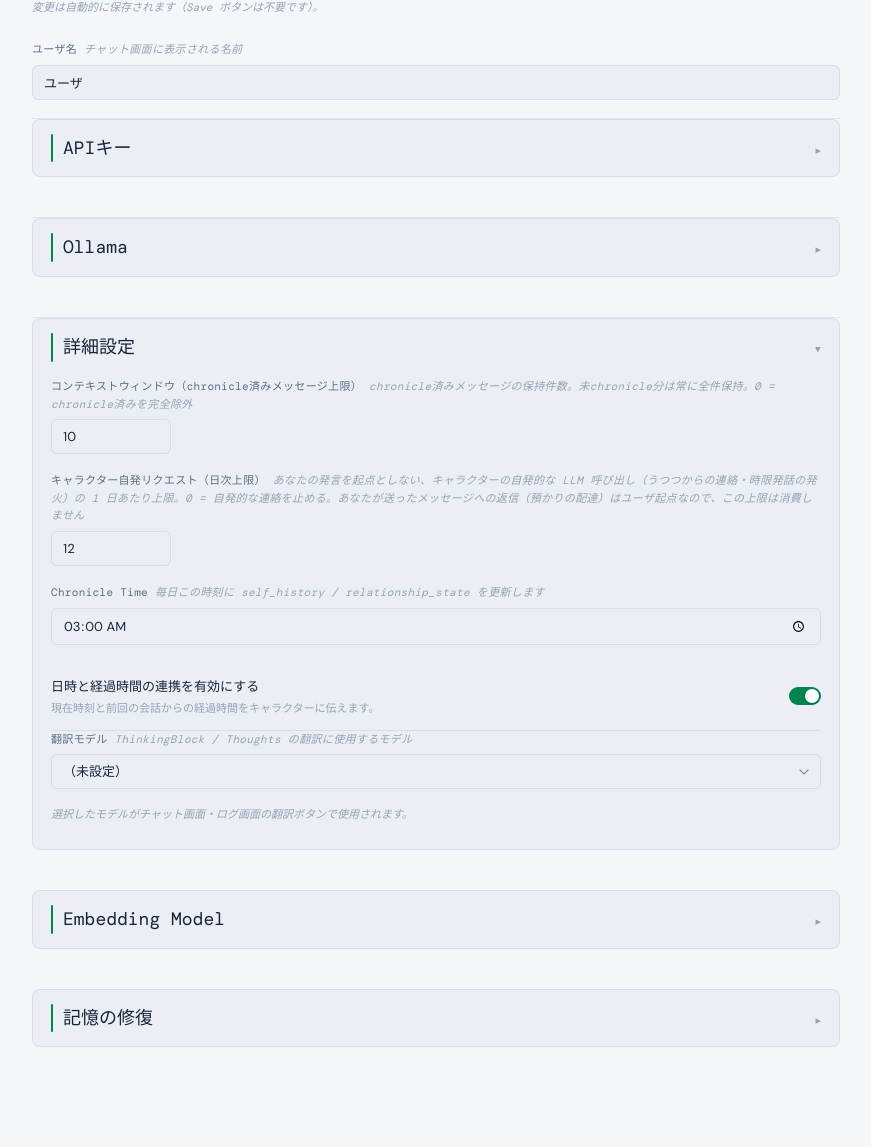
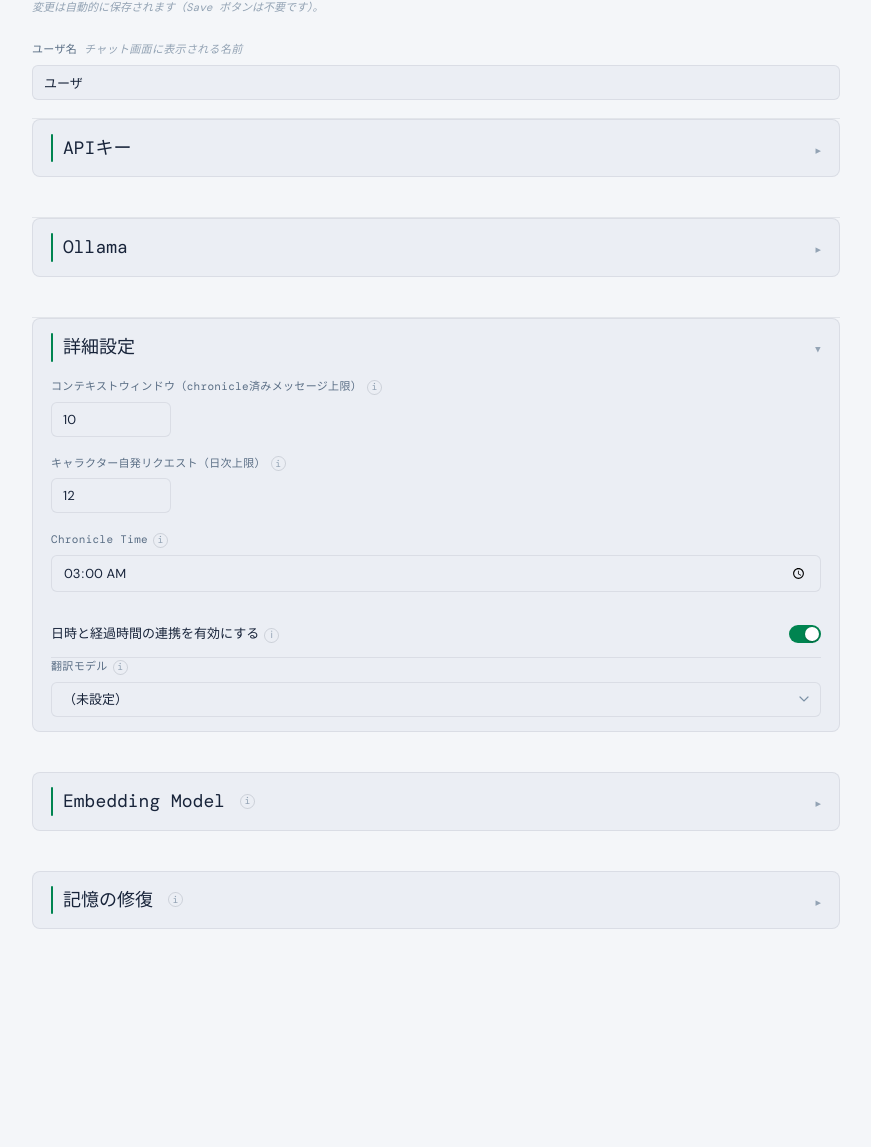
Before and after one commit to mowarowsea/Chotgor, a FastAPI app: page /ui/settings in a window 1280 px wide, after a click on "詳細設定". Shown: the part 241-1388 px from the top of the page, without its empty margins (204-1075 px from the left). After the commit the page ends 1170 px from the top, so only its background shows below. Run offline with FastAPI, Linux system fonts and the light colour scheme; data that the repository does not hold is empty.

Commit message:
feat: 長い注意書きを ⓘ ポップオーバー（ch-help）に畳む
settings 画面の注意書きが常時表示で埋まっていたため、共通アトム
`ch-help`（ⓘ アイコン＋ポップオーバー）を追加し、長文の説明を畳んだ。

- chotgor.css に 21章 HELP POPOVER を追加（hover/focus-within で開く）
- base.html にクリック固定（タッチ端末・長文用）と画面端の left 補正を実装
- templates/macros.html に `ch_help(text)` マクロを新設（全ページ共用）
- settings.html の長い ch-hint / ch-prose を ⓘ へ移動。
  一言で済むヒント（ユーザ名・provider 名・Base URL など）はインラインのまま

Co-Authored-By: Claude Opus 5 <noreply@anthropic.com>

```diff
--- a/backend/static/chotgor.css
+++ b/backend/static/chotgor.css
@@ -36,6 +36,7 @@
                                （accordion / icon upload / crop modal）。JSが参照するため改名不可。
    19. INFO BOX / ACTION BAR — ch-info / ch-actionbar
    20. LOGS                  — 旧 .log-* を chotgor 側で上書き（最後に置き、base の後で@mediaが効く）
+   21. HELP POPOVER          — ch-help（ⓘ アイコン＋補足ポップオーバー）
 
    【不変条件】レスポンシブ上書き（@media）は、対象セレクタの base 定義より必ず
    "後ろ" に置く。前に置くと後勝ちで base に負け、モバイルで上書きが効かなくなる。
@@ -2012,3 +2013,94 @@ details[open] > summary > .log-toggle-icon { transform: rotate(90deg); }
   .log-row { grid-template-columns: 1fr; row-gap: 4px; }
   .log-detail { padding-left: 16px; margin-left: 8px; }
 }
+
+/* ============================================================
+   21. HELP POPOVER — ⓘ 注記
+   ------------------------------------------------------------
+   長い注意書きをラベル脇の ⓘ に畳むための共通アトム。
+   hover / focus-within で開き、クリックで固定（タッチ端末・長文用）。
+   クリック固定と、画面端で見切れないための left 補正（inline style）は
+   base.html のスクリプトが担当する。ここでの left は JS 無効時の既定値。
+   【落とし穴】<summary> や <label> の中に置かれるため、ボタンは必ず
+   type="button" とし、クリックは JS 側で握り潰すこと（details の開閉や
+   checkbox のトグルを誘発させない）。
+   ============================================================ */
+.ch-help {
+  position: relative;
+  display: inline-flex;
+  vertical-align: middle;
+  margin-left: 5px;
+}
+/* baseline 揃えの見出し（ch-section-title）内では中央に揃える */
+.ch-section-title > .ch-help { align-self: center; }
+
+.ch-help__btn {
+  display: inline-flex;
+  align-items: center;
+  justify-content: center;
+  width: 15px;
+  height: 15px;
+  padding: 0;
+  font-family: var(--ch-fm);
+  font-size: 10px;
+  line-height: 1;
+  color: var(--ch-t3);
+  background: transparent;
+  border: 1px solid var(--ch-sep2);
+  border-radius: var(--ch-radius-full);
+  cursor: help;
+  transition: color .15s, border-color .15s, background .15s;
+}
+.ch-help__btn:hover,
+.ch-help__btn:focus-visible,
+.ch-help.is-open > .ch-help__btn {
+  color: var(--ch-a);
+  border-color: var(--ch-a);
+  background: var(--ch-a-faint);
+}
+
+.ch-help__body {
+  position: absolute;
+  top: calc(100% + 7px);
+  left: -7px;
+  z-index: 60;
+  width: max-content;
+  max-width: min(340px, calc(100vw - 44px));
+  padding: 10px 12px;
+  font-family: var(--ch-f);
+  font-size: 11.5px;
+  font-style: normal;
+  font-weight: 400;
+  line-height: 1.75;
+  letter-spacing: 0;
+  text-align: left;
+  white-space: normal;
+  color: var(--ch-t2);
+  background: var(--ch-bg);
+  border: 1px solid var(--ch-sep2);
+  border-radius: var(--ch-radius-md);
+  box-shadow: var(--ch-shadow);
+  opacity: 0;
+  visibility: hidden;
+  transform: translateY(-3px);
+  transition: opacity .12s, transform .12s, visibility .12s;
+}
+.ch-help:hover > .ch-help__body,
+.ch-help:focus-within > .ch-help__body,
+.ch-help.is-open > .ch-help__body {
+  opacity: 1;
+  visibility: visible;
+  transform: none;
+}
+
+.ch-help__body code {
+  font-family: var(--ch-fm);
+  font-size: 10.5px;
+  color: var(--ch-a);
+  background: var(--ch-code-bg);
+  border-radius: var(--ch-radius-sm);
+  padding: 1px 5px;
+}
+.ch-help__body strong { color: var(--ch-t); font-weight: 500; }
+.ch-help__body p { margin: 0; }
+.ch-help__body p + p { margin-top: 7px; }
--- a/backend/templates/base.html
+++ b/backend/templates/base.html
@@ -68,6 +68,53 @@
           });
         });
       })();
+
+      // ⓘ ヘルプポップオーバー（.ch-help）。開閉自体は CSS の :hover / :focus-within が担い、
+      // ここではクリック固定（タッチ端末・長文を読む用）と右端の見切れ回避だけを足す。
+      // .ch-help は <summary> や <label> の中に置かれるため、クリックは必ず握り潰す
+      // （details の開閉や checkbox のトグルを誘発させない）。
+      (function () {
+        function closeAll(except) {
+          document.querySelectorAll('.ch-help.is-open').forEach(function (el) {
+            if (el !== except) el.classList.remove('is-open');
+          });
+        }
+        // 画面端で見切れないよう left を補正する。visibility:hidden でも矩形は取れるので、
+        // 表示直前（hover/focus が入った時点）に測って inline style で寄せる。
+        // .ch-help__body は .ch-help 基準の絶対配置なので、ビューポート座標で決めた
+        // 位置をアンカー基準のオフセットに直して入れる。
+        var MARGIN = 12;
+        function place(help) {
+          var body = help.querySelector('.ch-help__body');
+          if (!body) return;
+          body.style.left = '';  // 素の幅を測るため既定位置へ戻す
+          var anchor = help.getBoundingClientRect();
+          var width = body.getBoundingClientRect().width;
+          var left = Math.min(anchor.left - 7, window.innerWidth - MARGIN - width);
+          left = Math.max(left, MARGIN);
+          body.style.left = (left - anchor.left) + 'px';
+        }
+        document.addEventListener('click', function (e) {
+          var btn = e.target.closest && e.target.closest('.ch-help__btn');
+          if (!btn) { closeAll(null); return; }
+          e.preventDefault();
+          e.stopPropagation();
+          var help = btn.closest('.ch-help');
+          var willOpen = !help.classList.contains('is-open');
+          closeAll(help);
+          place(help);
+          help.classList.toggle('is-open', willOpen);
+        });
+        ['mouseover', 'focusin'].forEach(function (type) {
+          document.addEventListener(type, function (e) {
+            var help = e.target.closest && e.target.closest('.ch-help');
+            if (help && !help.classList.contains('is-open')) place(help);
+          });
+        });
+        document.addEventListener('keydown', function (e) {
+          if (e.key === 'Escape') closeAll(null);
+        });
+      })();
     </script>
     {% block scripts %}{% endblock %}
 </body>
--- /dev/null
+++ b/backend/templates/macros.html
@@ -0,0 +1,17 @@
+{#
+  全ページ共通の Jinja マクロ置き場。
+  使い方: {% from "macros.html" import ch_help %}
+#}
+
+{#
+  ch_help(text) — ラベル脇に ⓘ を置き、hover/クリックで補足を出す。
+
+  長い注意書きを常時表示せずに畳むための共通部品。text は
+  テンプレート著者が書く信頼済み文字列として `|safe` で埋め込むため、
+  <code> や <strong> をそのまま渡せる。ユーザ入力を渡さないこと。
+  見た目は chotgor.css の `.ch-help`（21章）、
+  クリック固定と右端の見切れ回避は base.html のスクリプトが担当。
+#}
+{% macro ch_help(text, label="補足を表示") -%}
+<span class="ch-help"><button type="button" class="ch-help__btn" aria-label="{{ label }}">i</button><span class="ch-help__body" role="tooltip">{{ text|safe }}</span></span>
+{%- endmacro %}
--- a/backend/templates/settings.html
+++ b/backend/templates/settings.html
@@ -1,6 +1,9 @@
 {% extends "base.html" %}
 {% block title %}settings &mdash; Chotgor{% endblock %}
 {% block breadcrumb %}/ <a href="/ui/settings" class="ch-crumb">settings</a>{% endblock %}
+
+{# 長い注意書きはラベル脇の ⓘ に畳む（インラインの ch-hint は一言だけに留める） #}
+{% from "macros.html" import ch_help %}
 
 {#
   masked_api_key_input: APIキー入力フィールドの共通マクロ。
@@ -138,8 +141,9 @@
 
             <label class="ch-switch-row">
                 <span class="ch-switch-row__text">
-                    <span class="ch-switch-row__label">Qwen3 thinking モードを無効化（/no_think）</span>
-                    <span class="ch-switch-row__note">qwen3 系モデルで文字化けが起きる場合に有効にする。<code>think: false</code> APIフラグが効かないモデルに対して、/no_think コントロールトークンを最後のuserメッセージ先頭に追加します。</span>
+                    <span class="ch-switch-row__label">Qwen3 thinking モードを無効化（/no_think）{{ ch_help(
+                        'qwen3 系モデルで文字化けが起きる場合に有効にします。<code>think: false</code> APIフラグが効かないモデルに対して、<code>/no_think</code> コントロールトークンを最後の user メッセージ先頭に追加します。'
+                    ) }}</span>
                 </span>
                 <span class="ch-toggle">
                     <input type="checkbox" id="ollama_no_think" name="ollama_no_think" value="true"
@@ -157,8 +161,10 @@
 
             <!-- コンテキストウィンドウ圧縮 -->
             <div class="ch-field">
-                <label class="ch-label" for="context_window_max_chronicled">コンテキストウィンドウ（chronicle済みメッセージ上限）
-                    <span class="ch-hint">chronicle済みメッセージの保持件数。未chronicle分は常に全件保持。0 = chronicle済みを完全除外</span>
+                <label class="ch-label" for="context_window_max_chronicled">コンテキストウィンドウ（chronicle済みメッセージ上限）{{ ch_help(
+                    '<p>chronicle 済みメッセージを何件まで文脈に残すかの上限です。</p>'
+                    '<p>未 chronicle のメッセージは常に全件保持されます。<code>0</code> にすると chronicle 済みを完全に除外します。</p>'
+                ) }}
                 </label>
                 <input type="number" id="context_window_max_chronicled" name="context_window_max_chronicled"
                        value="{{ settings.get('context_window_max_chronicled', '10') }}"
@@ -167,8 +173,11 @@
 
             <!-- キャラ自発リクエスト（Spontaneous Initiative）— めぐり §5.1 -->
             <div class="ch-field">
-                <label class="ch-label" for="spontaneous_initiative_daily_cap">キャラクター自発リクエスト（日次上限）
-                    <span class="ch-hint">あなたの発言を起点としない、キャラクターの自発的な LLM 呼び出し（うつつからの連絡・時限発話の発火）の 1 日あたり上限。0 = 自発的な連絡を止める。あなたが送ったメッセージへの返信（預かりの配達）はユーザ起点なので、この上限は消費しません</span>
+                <label class="ch-label" for="spontaneous_initiative_daily_cap">キャラクター自発リクエスト（日次上限）{{ ch_help(
+                    '<p>あなたの発言を起点としない、キャラクター自身の LLM 呼び出し（うつつからの連絡・時限発話の発火）の 1 日あたり上限です。'
+                    '<code>0</code> にすると自発的な連絡を止めます。</p>'
+                    '<p>あなたが送ったメッセージへの返信（預かりの配達）はユーザ起点なので、この上限は消費しません。</p>'
+                ) }}
                 </label>
                 <input type="number" id="spontaneous_initiative_daily_cap" name="spontaneous_initiative_daily_cap"
                        value="{{ settings.get('spontaneous_initiative_daily_cap', '12') }}"
@@ -177,8 +186,9 @@
 
             <!-- Chronicle Time -->
             <div class="ch-field">
-                <label class="ch-label" for="chronicle_time">Chronicle Time
-                    <span class="ch-hint">毎日この時刻に self_history / relationship_state を更新します</span>
+                <label class="ch-label" for="chronicle_time">Chronicle Time{{ ch_help(
+                    '毎日この時刻に <code>self_history</code> / <code>relationship_state</code> を更新します。'
+                ) }}
                 </label>
                 <input type="time" id="chronicle_time" name="chronicle_time"
                        value="{{ settings.get('chronicle_time', '03:00') }}"
@@ -188,8 +198,9 @@
             <!-- 時間認識 -->
             <label class="ch-switch-row">
                 <span class="ch-switch-row__text">
-                    <span class="ch-switch-row__label">日時と経過時間の連携を有効にする</span>
-                    <span class="ch-switch-row__note">現在時刻と前回の会話からの経過時間をキャラクターに伝えます。</span>
+                    <span class="ch-switch-row__label">日時と経過時間の連携を有効にする{{ ch_help(
+                        '現在時刻と、前回の会話からの経過時間をキャラクターに伝えます。'
+                    ) }}</span>
                 </span>
                 <span class="ch-toggle">
                     <input type="checkbox" id="enable_time_awareness" name="enable_time_awareness" value="true"
@@ -200,8 +211,10 @@
 
             <!-- 翻訳モデル -->
             <div class="ch-field" style="margin-bottom:0">
-                <label class="ch-label" for="translation_preset_id">翻訳モデル
-                    <span class="ch-hint">ThinkingBlock / Thoughts の翻訳に使用するモデル</span>
+                <label class="ch-label" for="translation_preset_id">翻訳モデル{{ ch_help(
+                    'ThinkingBlock / Thoughts の翻訳に使うモデルです。'
+                    '選択したモデルが、チャット画面とログ画面の翻訳ボタンで使用されます。'
+                ) }}
                 </label>
                 <select id="translation_preset_id" name="translation_preset_id" class="ch-select">
                     <option value="" {% if not settings.get('translation_preset_id') %}selected{% endif %}>（未設定）</option>
@@ -212,7 +225,6 @@
                     </option>
                     {% endfor %}
                 </select>
-                <p class="ch-hint">選択したモデルがチャット画面・ログ画面の翻訳ボタンで使用されます。</p>
             </div>
             </details>
         </form>
@@ -221,14 +233,13 @@
     {# ── Embedding 設定: 再インデックスを伴うため明示ボタン保存 ── #}
     <details class="ch-section ch-section--collapsible">
         <summary class="ch-section__head">
-            <h2 class="ch-section-title">Embedding Model</h2>
+            <h2 class="ch-section-title">Embedding Model{{ ch_help(
+                '<p>記憶のベクトル化に使うモデルです。</p>'
+                '<p>変更すると全キャラクターの記憶が再インデックスされるため、'
+                'この項目だけは自動保存せず、下のボタンで明示的に保存します。</p>'
+            ) }}</h2>
         </summary>
         <form method="post" action="/ui/settings/embedding">
-            <p class="ch-prose" style="margin-bottom:18px">
-                記憶のベクトル化に使うモデル。変更すると全キャラクターの記憶が再インデックスされるため、
-                この項目だけは下のボタンで明示的に保存します。
-            </p>
-
             <div class="ch-field">
                 <label class="ch-label" for="embedding_provider">Embedding Provider</label>
                 <select id="embedding_provider" name="embedding_provider" class="ch-select"
@@ -294,9 +305,12 @@
     {# ── 記憶の修復 ───────────────────────────────────── #}
     <details class="ch-section ch-section--collapsible">
         <summary class="ch-section__head">
-            <h2 class="ch-section-title">記憶の修復</h2>
+            <h2 class="ch-section-title">記憶の修復{{ ch_help(
+                'Embedding モデルを変更したあと記憶が想起されなくなった場合に、'
+                '現在の設定で全記憶を再インデックスします。'
+                'SQLite に記憶データが残っていれば復元されます。'
+            ) }}</h2>
         </summary>
-        <p class="ch-prose" style="margin-bottom:14px">Embedding モデル変更後に記憶が想起されなくなった場合、現在の設定で全記憶を再インデックスします。SQLite に記憶データが残っていれば復元されます。</p>
         <form method="post" action="/ui/settings/reindex"
               onsubmit="return confirm('全キャラクターの記憶を再インデックスします。完了まで時間がかかる場合があります。続けますか？')">
             <button type="submit" class="ch-btn">記憶を再インデックス</button>
```
